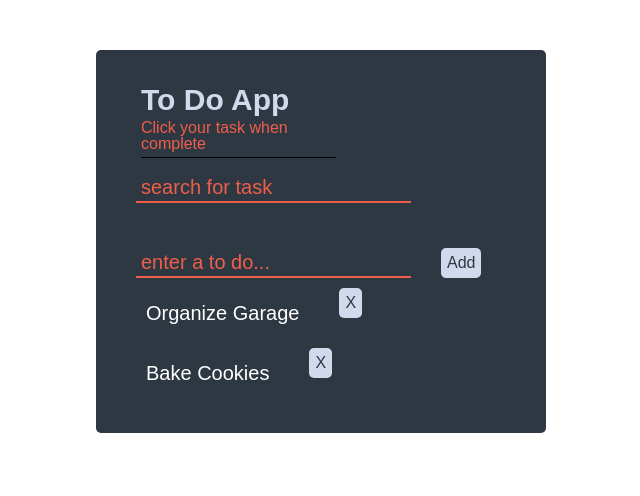
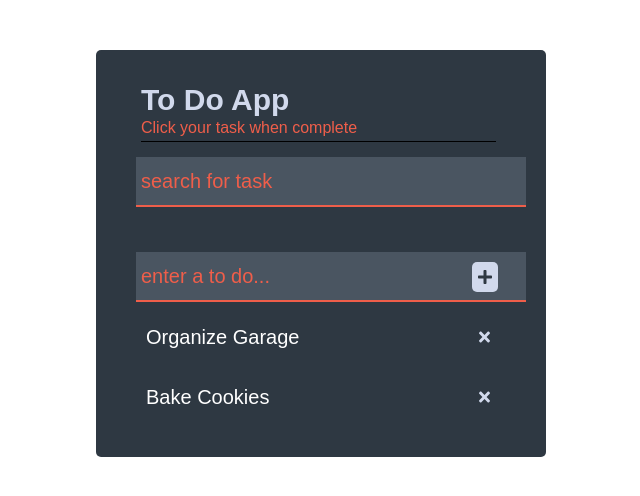
Before and after one commit to dislersd/ReactToDoApp, a React (Create React App) app: page / in a window 1280 px wide. Shown: the top 496 px of the page, without its empty margins (319-959 px from the left). Built offline with nearby package versions, Linux system fonts and the light colour scheme.

Commit message:
starting to implement UX design change. Add task button indide input. Each ToDo gets a delete

```diff
--- a/src/App.js
+++ b/src/App.js
@@ -74,6 +74,7 @@ class App extends React.Component {
         <p>Click your task when complete</p>
       </header>
         <ToDoForm
+        icon="coffee"
         value={this.state.task}
         addToDo={this.addToDo}
         clearCompleted={this.clearCompleted}
--- a/src/components/TodoComponents/Todo.css
+++ b/src/components/TodoComponents/Todo.css
@@ -62,7 +62,6 @@ header {
   margin: 5px 20px 10px 15px;
   border-bottom: 1px solid #000;
   padding-bottom: 5px;
-  width: 50%;
 }
 
 h1 {
@@ -79,13 +78,15 @@ header p {
 }
 
 input {
-  background-color: #2E3842;
+  background-color: rgb(74, 85, 97);
   border: none;
-  height: 30px;
+  height: 50px;
   font-size: 20px;
   padding: 5px;
   border-bottom: 2px solid #EF5E4A;
   margin: 5px 10px;
+  width: 100%;
+  position: relative;
 }
 
 input::placeholder {
@@ -100,6 +101,7 @@ input:focus {
 
 ul {
   display: flex;
+  width: 50%;
 }
 
 li {
@@ -108,7 +110,6 @@ li {
   color: rgb(255, 255, 255);
   font-family: Arial, Helvetica, sans-serif;
   cursor: pointer;
-  width: inherit;
   display: table;
 }
 
@@ -151,16 +152,39 @@ button {
 .form-inputs {
   display: flex;
   flex-direction: column;
+  width: 100%;
 }
 
 .task-input {
   margin-top: 40px;
 }
 
+.input-and-add{
+  position: relative;
+}
+
+.add-btn {
+  position: absolute;
+  right: -2px;
+  top: 45px;
+}
 .add-btn:hover {
   background-color: rgb(74, 239, 102);
 }
 
+.clear-btn {
+  display: flex;
+  background-color: none;
+  background: none;
+  color: #D1D9EC;
+}
 .clear-btn:hover {
   background-color: #EF5E4A;
 }
+
+.to-do-wrapper {
+  display: flex;
+  width: 100%;
+  justify-content: space-between;
+  align-items: center;
+}
--- a/src/components/TodoComponents/Todo.js
+++ b/src/components/TodoComponents/Todo.js
@@ -1,7 +1,9 @@
-import React from "react"
+import React from "react";
+import { FontAwesomeIcon } from "@fortawesome/react-fontawesome";
 
 const ToDo = props => {
   return (
+    <div className="to-do-wrapper">
       <ul>
         <li
           className={`toDoItem ${props.toDo.completed ? "complete" : null}`}
@@ -9,13 +11,17 @@ const ToDo = props => {
         >
           {props.toDo.task}
         </li>
+      </ul>
       <button
-       className='clear-btn'
+        className="clear-btn"
         onClick={props.clearCompleted}
-       type="submit"> X </button>
-    </ul>
-
+        type="submit"
+      >
+        {" "}
+        <FontAwesomeIcon icon="times" />{" "}
+      </button>
+    </div>
   );
-}
+};
 
 export default ToDo;
--- a/src/components/TodoComponents/TodoForm.js
+++ b/src/components/TodoComponents/TodoForm.js
@@ -1,4 +1,9 @@
 import React from "react";
+import { library } from '@fortawesome/fontawesome-svg-core'
+import { FontAwesomeIcon } from '@fortawesome/react-fontawesome'
+import { faPlus, faMinus, faXRay, faTimes } from '@fortawesome/free-solid-svg-icons'
+library.add(faPlus)
+library.add(faTimes)
 
 class ToDoForm extends React.Component {
 constructor(props) {
@@ -30,6 +35,7 @@ render() {
           placeholder="search for task"
           onChange={this.props.search}
           />
+          <div className="input-and-add">
             <input
               className="task-input"
               type="text"
@@ -39,10 +45,11 @@ render() {
               name="task"
               placeholder="enter a to do..."
             />
+            <button className='add-btn' onClick={this.submitTask} type="submit">  <FontAwesomeIcon icon="plus" /> </button>
+          </div>
         </div>
 
         <div className="form-btns">
-          <button className='add-btn' onClick={this.submitTask} type="submit"> Add </button>
         </div>
       </form>
     );
```
Lines whose indentation alone changed are shown as unchanged.
